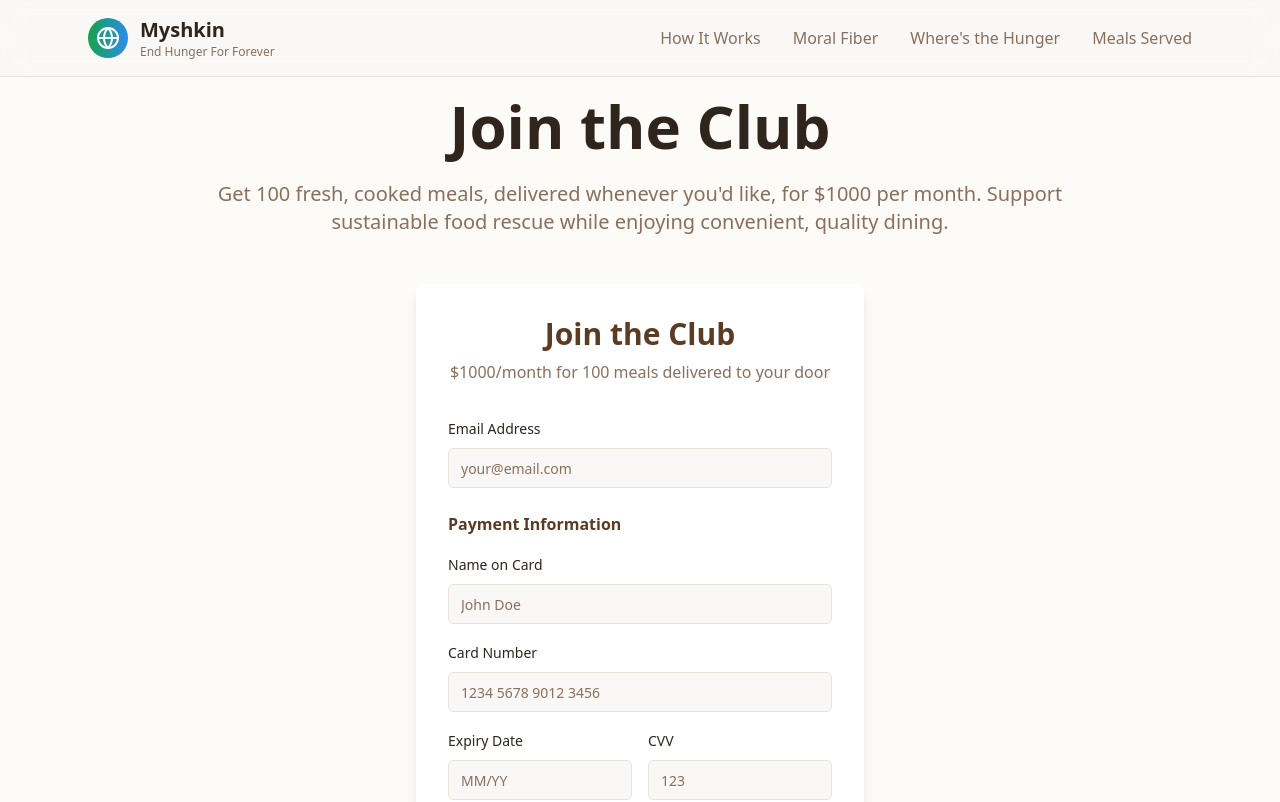
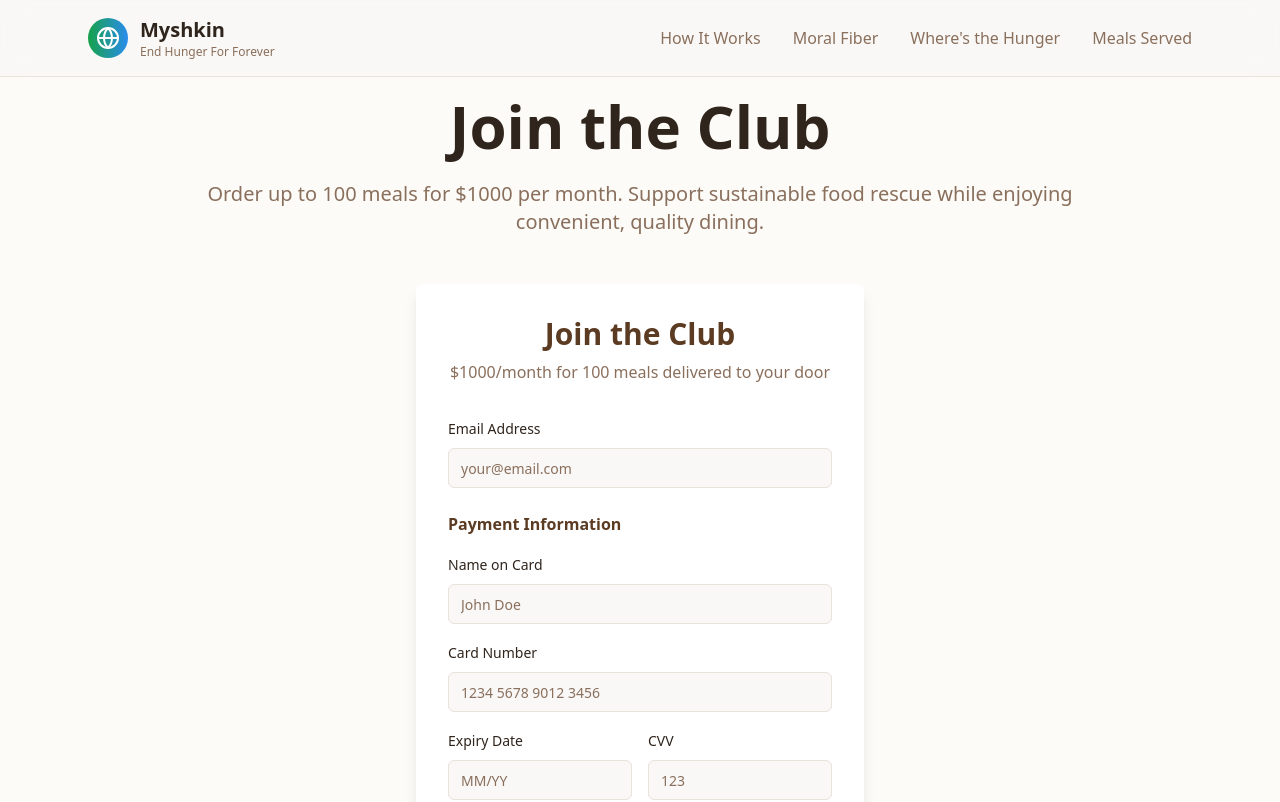
Before and after one commit to adityanarayanan95-collab/end-hunger-now, a React (Vite) app: page / in a window 1280 px wide. Shown: the top 802 px of the page. Built offline with nearby package versions, Linux system fonts and the light colour scheme.

Commit message:
Update signup page text
Updated the signup page text to "Order up to 100 meals for $1000 per month. Support sustainable food rescue while enjoying convenient, quality dining."

```diff
--- a/src/pages/SignUp.tsx
+++ b/src/pages/SignUp.tsx
@@ -12,7 +12,7 @@ const SignUp = () => {
             Join the Club
           </h1>
           <p className="text-xl text-muted-foreground mb-8">
-            Get 100 fresh, cooked meals, delivered whenever you'd like, for $1000 per month.
+            Order up to 100 meals for $1000 per month.
             Support sustainable food rescue while enjoying convenient, quality dining.
           </p>
         </div>
```
